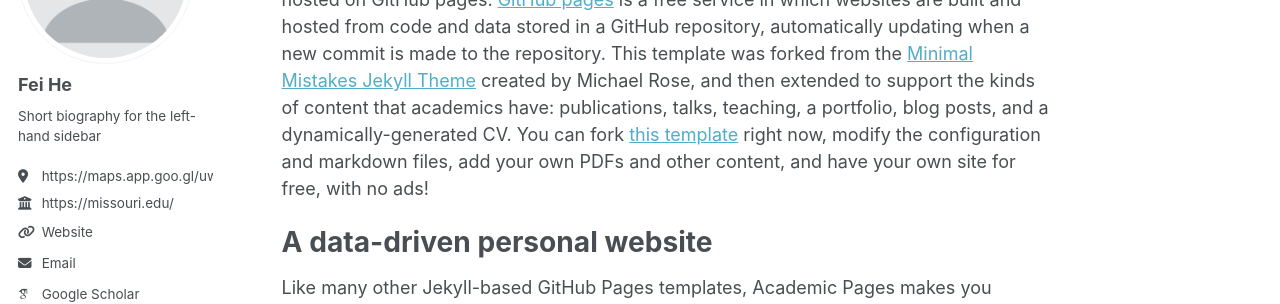
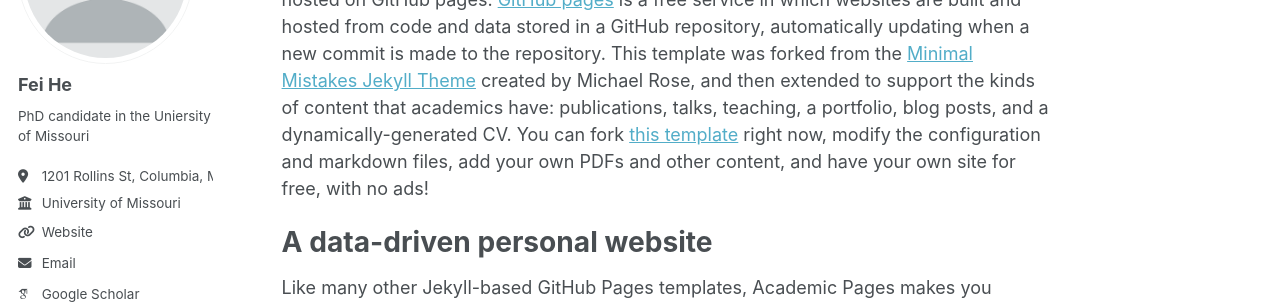
Before and after one commit to coffee19850519/coffee19850519.github.io, a Jekyll site: the page built from _pages/about.md, in a window 1280 px wide. Shown: the part 210-514 px from the top of the page. Built offline with Jekyll 4.4.1, drawn with Linux system fonts in a browser that asks for light colours; some web fonts are replaced.

Commit message:
Update _config.yml

```diff
--- a/_config.yml
+++ b/_config.yml
@@ -25,9 +25,9 @@ author:
   avatar           : "profile.png"
   name             : "Fei He"
   pronouns         : # example: "she/her"
-  bio              : "Short biography for the left-hand sidebar"
-  location         : "https://maps.app.goo.gl/uwg8TiZQ57mzLrgm6"
-  employer         : "https://missouri.edu/"
+  bio              : "PhD candidate in the Uniersity of Missouri"
+  location         : "1201 Rollins St, Columbia, MO 65211"
+  employer         : "University of Missouri"
   uri              : ""
   email            : "hefe@umsystem.edu"
 
```
